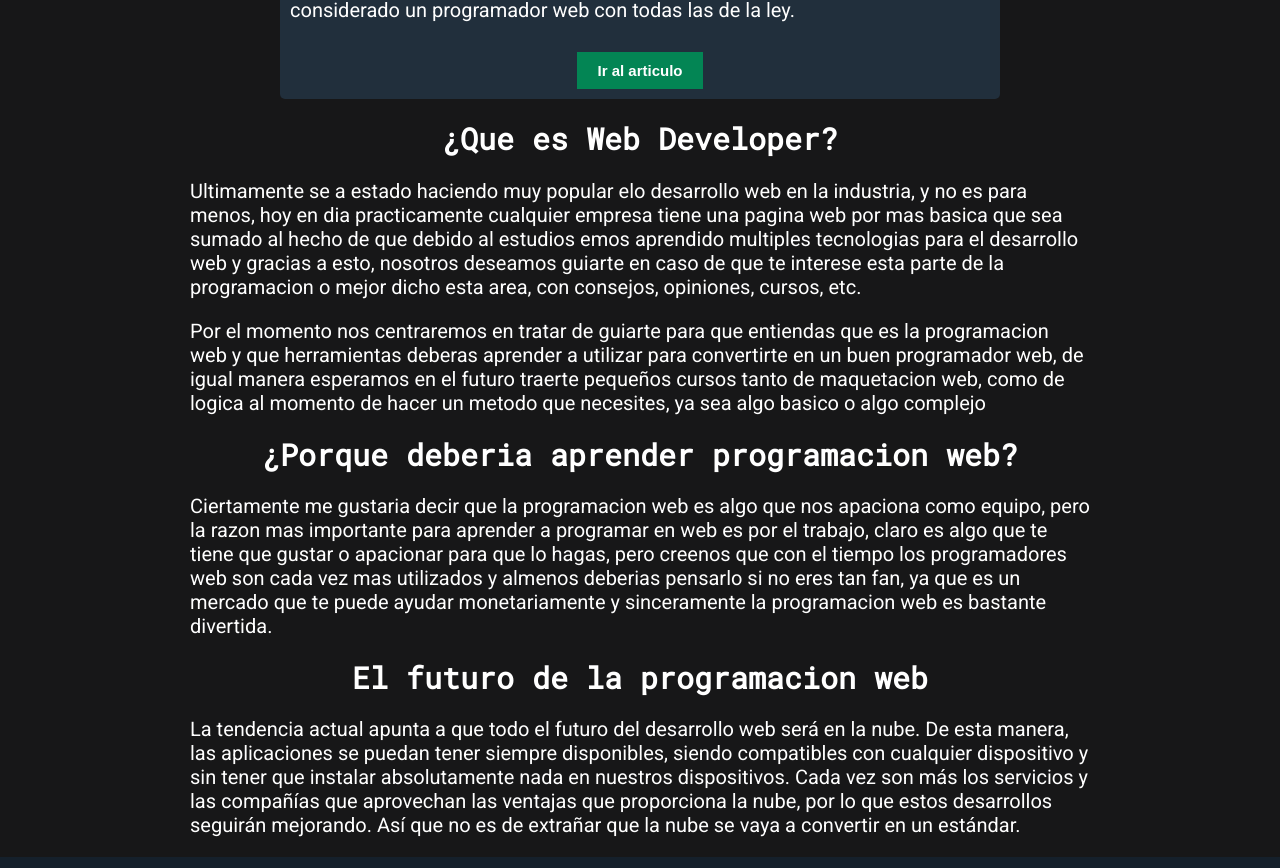
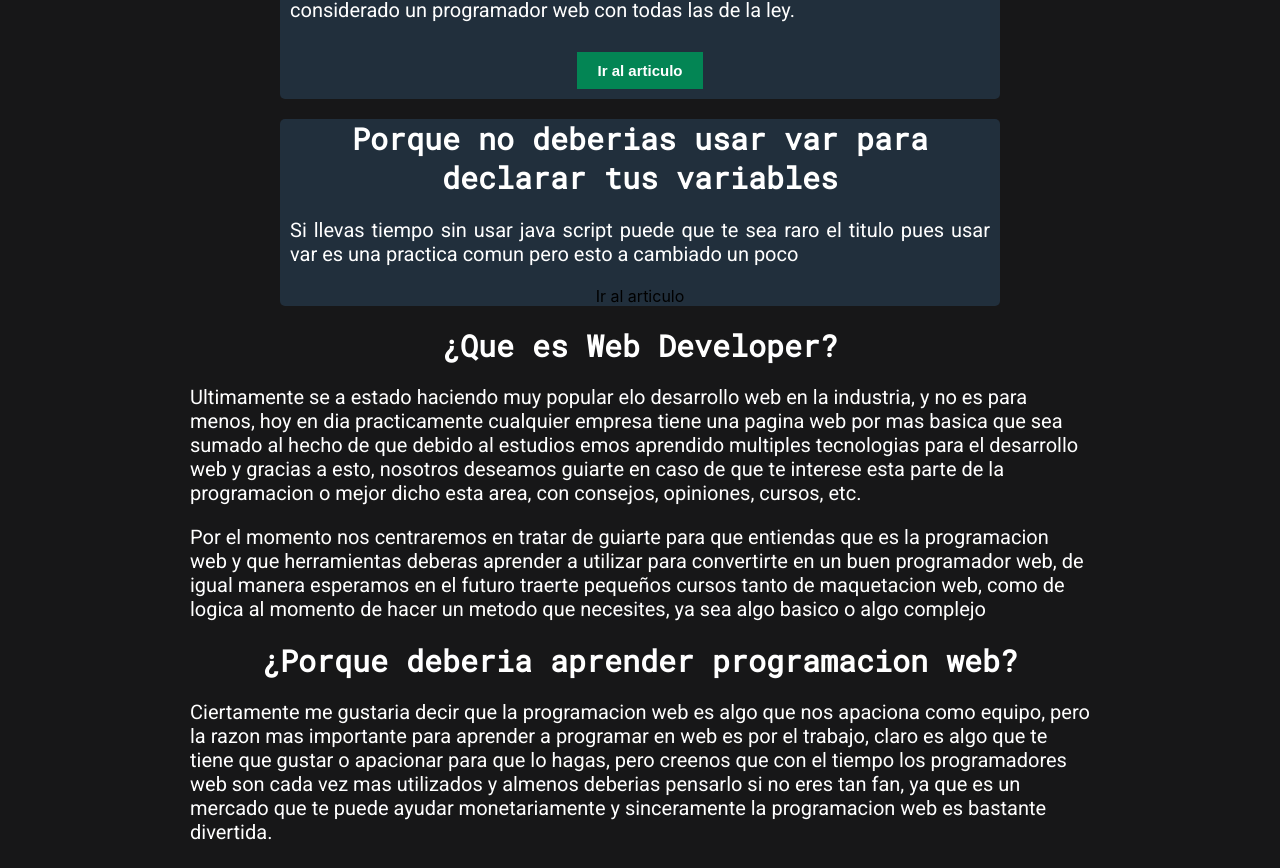
Before and after one commit to SteveBartmoss/steveapp, a React (Create React App) app: page /webdeveloper in a window 1280 px wide. Shown: the part 1202-2070 px from the top of the page. Built offline with nearby package versions, Linux system fonts and the light colour scheme.

Commit message:
add new article for the page web masters

```diff
--- a/src/stevelabs/WebArticles/WebHome.jsx
+++ b/src/stevelabs/WebArticles/WebHome.jsx
@@ -2,6 +2,7 @@ import React from "react";
 import DivBaner from "../../component/DivBaner";
 import WebAbout from "./pages/WebAbout";
 import { NavLink } from "react-router-dom";
+import { DivCenter } from "../../component/Contenedores/Cajas";
 
 const WebHome = () => {
     return (
@@ -32,9 +33,25 @@ const WebHome = () => {
 
                 </div>
 
+                <div className="div-topic">
+
+                    <DivCenter>
+                        <h1 className="title1">Porque no deberias usar var para declarar tus variables</h1>
+                    </DivCenter>
+
+                    <p className="Content">
+                        Si llevas tiempo sin usar java script puede que te sea raro el titulo pues usar
+                        var es una practica comun pero esto a cambiado un poco
+                    </p>
+
+                    <DivCenter>
+                        <a>Ir al articulo</a>
+                    </DivCenter>
                 </div>
 
-    <WebAbout/>
+            </div>
+
+            <WebAbout />
         </>
     )
 }
```
Lines whose indentation alone changed are shown as unchanged.
